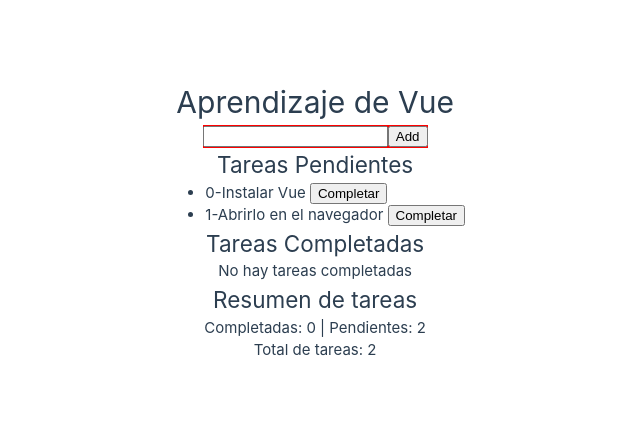
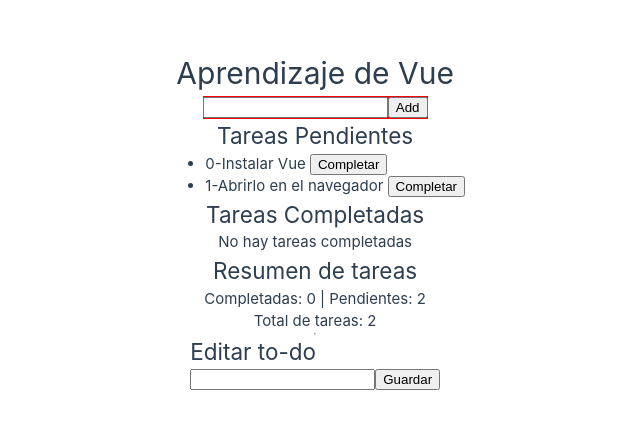
Before and after one commit to jpgarbanzo/vue-example, a Vue app in the folder to-do-list/: page / in a window 1280 px wide. Shown: the part 179-608 px from the top of the page, without its empty margins (95-735 px from the left). Built offline with nearby package versions, Linux system fonts and the light colour scheme.

Commit message:
Adding child editor component

```diff
--- /dev/null
+++ b/to-do-list/src/components/EditorDeToDoList.vue
@@ -0,0 +1,7 @@
+<template>
+  <section>
+    <h1>Editar to-do</h1>
+    <input />
+    <button>Guardar</button>
+  </section>
+</template>
--- a/to-do-list/src/components/ToDoList.vue
+++ b/to-do-list/src/components/ToDoList.vue
@@ -6,8 +6,10 @@
   </div>
 
   <h2>Tareas Pendientes</h2>
-
-  <ul>
+  <p v-if="tareasPendientes === 0">
+    <span>No hay tareas pendientes</span>
+  </p>
+  <ul v-else>
     <li v-for="(tarea, index) in listaDeTareas" v-bind:key="index">
       {{ index }}-{{ tarea }}
       <button v-on:click="eliminarElemento(index)">Completar</button>
@@ -26,6 +28,9 @@
   <p>Completadas: {{ contadorDeTareasCompletadas }} | Pendientes: {{ tareasPendientes }}</p>
   <p>Total de tareas: {{ totalDeTareas }}</p>
 
+  <hr />
+  <editor-de-to-do-list />
+
   <!-- <pre>
     {{ listaDeTareas }}
   </pre>
@@ -33,6 +38,8 @@
 </template>
 
 <script>
+import EditorDeToDoList from './EditorDeToDoList.vue'
+
 export default {
   data() {
     return {
@@ -69,6 +76,10 @@
       this.listaDeTareas.splice(index, 1)
     },
   },
+
+  components: {
+    'editor-de-to-do-list': EditorDeToDoList,
+  },
 }
 </script>
 
```
